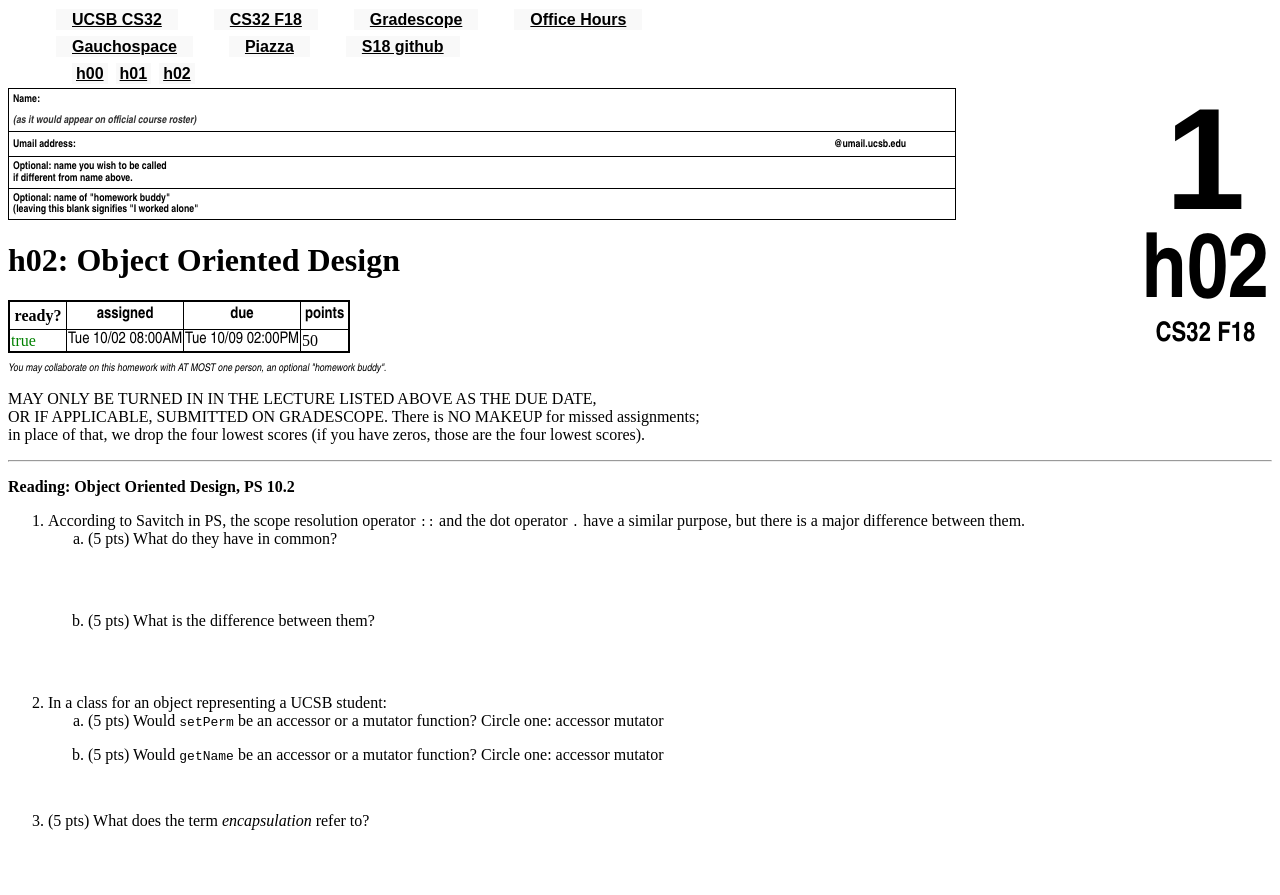
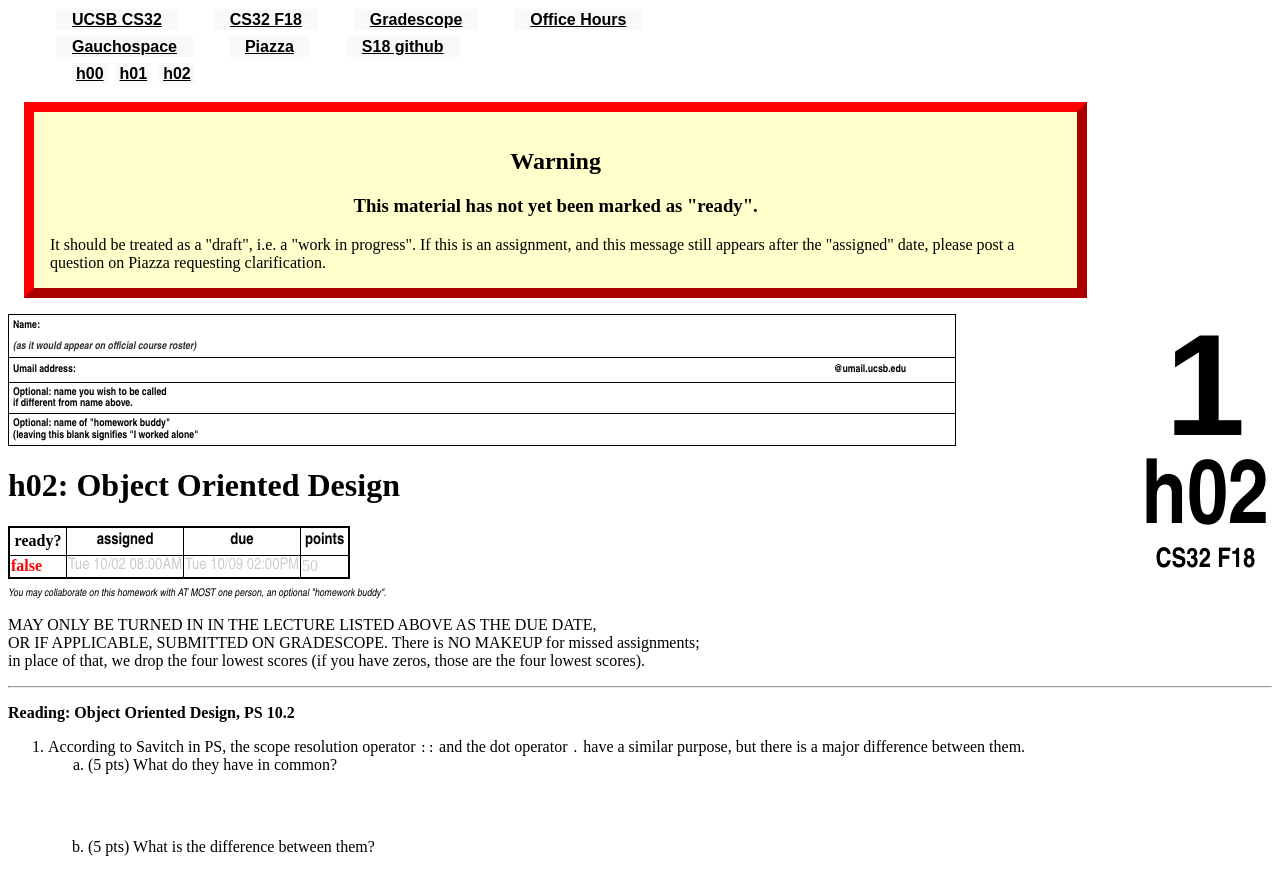
Before and after one commit to ucsb-cs32-f18/ucsb-cs32-f18.github.io, a Jekyll site: the page built from _hwk/h02.md, in a window 1280 px wide and 900 px high. Shown: the top 895 px of the window. Built offline with Jekyll 4.4.1, drawn with Linux system fonts in a browser that asks for light colours.

Commit message:
marking lab00 and hw00-02 as false

```diff
--- a/_hwk/h02.md
+++ b/_hwk/h02.md
@@ -1,7 +1,7 @@
 ---
 num: "h02"
 desc: "Object Oriented Design"
-ready: true
+ready: false
 assigned: 2018-10-02 08:00:00.00-7:00
 due: 2018-10-09 14:00:00.00-7:00
 reading: "PS 10.2"
```
Also changed, not shown: _hwk/h00.md (+1 -1 lines), _hwk/h01.md (+1 -1 lines), _lab/lab00.md (+1 -1 lines).
